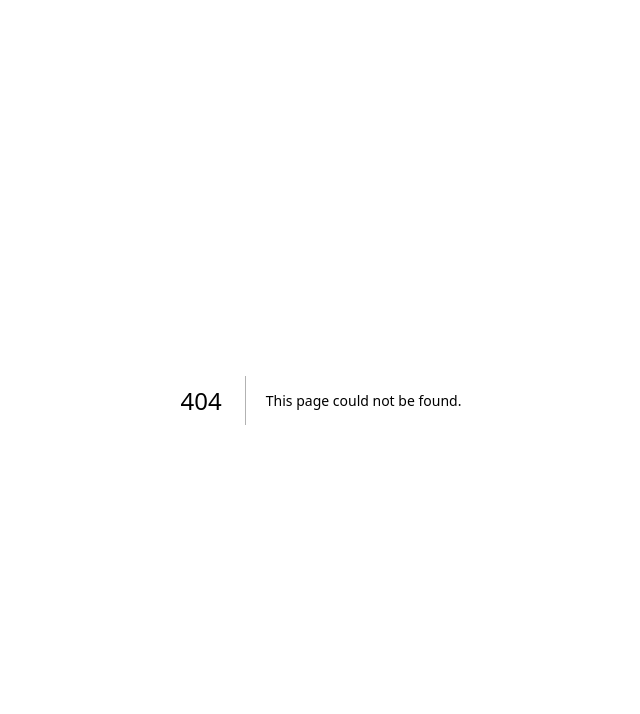
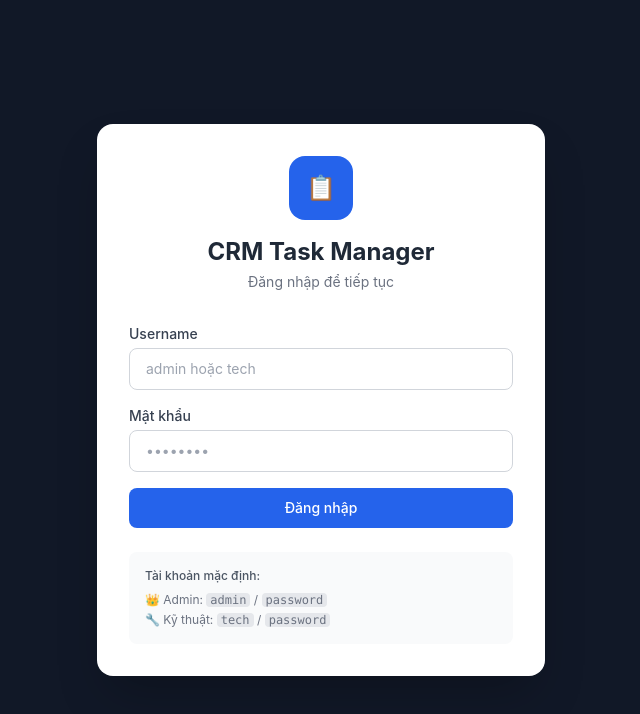
Before and after one commit to wangminhei/crm-task-manager, a Next.js app in the folder frontend/: page /login in a window 1280 px wide. Before the commit this address had no page. Shown: the top 714 px of the page, without its empty margins (319-959 px from the left). Built offline with nearby package versions, Linux system fonts and the light colour scheme.

Commit message:
Add login page with authentication functionality

```diff
--- /dev/null
+++ b/frontend/app/login/page.js
@@ -0,0 +1,108 @@
+'use client'
+
+import { useState } from 'react'
+import { useRouter } from 'next/navigation'
+import axios from 'axios'
+import { useAuth } from '../context/AuthContext'
+
+const API_URL = process.env.NEXT_PUBLIC_API_URL || 'https://crm-task-manager-production-2cd3.up.railway.app'
+
+export default function LoginPage() {
+  const router = useRouter()
+  const { login } = useAuth()
+
+  const [form,    setForm]    = useState({ username: '', password: '' })
+  const [error,   setError]   = useState('')
+  const [loading, setLoading] = useState(false)
+
+  const handleSubmit = async () => {
+    if (!form.username || !form.password) {
+      return setError('Vui lòng nhập đầy đủ thông tin')
+    }
+    try {
+      setLoading(true)
+      setError('')
+      const res = await axios.post(`${API_URL}/api/auth/login`, form)
+      login(res.data.token, res.data.user)
+      router.push('/')
+    } catch (err) {
+      setError(err.response?.data?.error || 'Đăng nhập thất bại')
+    } finally {
+      setLoading(false)
+    }
+  }
+
+  const handleKeyDown = (e) => {
+    if (e.key === 'Enter') handleSubmit()
+  }
+
+  return (
+    <div className="min-h-screen bg-gray-900 flex items-center justify-center p-4">
+      <div className="bg-white rounded-2xl shadow-2xl w-full max-w-md p-8">
+
+        {/* LOGO */}
+        <div className="text-center mb-8">
+          <div className="w-16 h-16 bg-blue-600 rounded-2xl flex items-center justify-center mx-auto mb-4">
+            <span className="text-white text-2xl">📋</span>
+          </div>
+          <h1 className="text-2xl font-bold text-gray-800">CRM Task Manager</h1>
+          <p className="text-gray-500 text-sm mt-1">Đăng nhập để tiếp tục</p>
+        </div>
+
+        {/* FORM */}
+        <div className="space-y-4">
+          <div>
+            <label className="text-sm font-medium text-gray-700 block mb-1">Username</label>
+            <input
+              type="text"
+              autoComplete="username"
+              className="w-full border border-gray-300 rounded-lg px-4 py-2.5 text-sm
+                bg-white text-gray-900 focus:outline-none focus:ring-2 focus:ring-blue-300"
+              placeholder="admin hoặc tech"
+              value={form.username}
+              onChange={e => setForm({ ...form, username: e.target.value })}
+              onKeyDown={handleKeyDown}
+            />
+          </div>
+
+          <div>
+            <label className="text-sm font-medium text-gray-700 block mb-1">Mật khẩu</label>
+            <input
+              type="password"
+              autoComplete="current-password"
+              className="w-full border border-gray-300 rounded-lg px-4 py-2.5 text-sm
+                bg-white text-gray-900 focus:outline-none focus:ring-2 focus:ring-blue-300"
+              placeholder="••••••••"
+              value={form.password}
+              onChange={e => setForm({ ...form, password: e.target.value })}
+              onKeyDown={handleKeyDown}
+            />
+          </div>
+
+          {error && (
+            <div className="bg-red-50 border border-red-200 text-red-600 text-sm px-4 py-3 rounded-lg">
+              {error}
+            </div>
+          )}
+
+          <button
+            onClick={handleSubmit}
+            disabled={loading}
+            className="w-full bg-blue-600 hover:bg-blue-700 text-white py-2.5 rounded-lg
+              font-medium text-sm disabled:opacity-50 transition-colors mt-2"
+          >
+            {loading ? 'Đang đăng nhập...' : 'Đăng nhập'}
+          </button>
+        </div>
+
+        {/* HINT */}
+        <div className="mt-6 p-4 bg-gray-50 rounded-lg text-xs text-gray-500 space-y-1">
+          <p className="font-medium text-gray-600 mb-2">Tài khoản mặc định:</p>
+          <p>👑 Admin: <code className="bg-gray-200 px-1 rounded">admin</code> / <code className="bg-gray-200 px-1 rounded">password</code></p>
+          <p>🔧 Kỹ thuật: <code className="bg-gray-200 px-1 rounded">tech</code> / <code className="bg-gray-200 px-1 rounded">password</code></p>
+        </div>
+
+      </div>
+    </div>
+  )
+}
```
